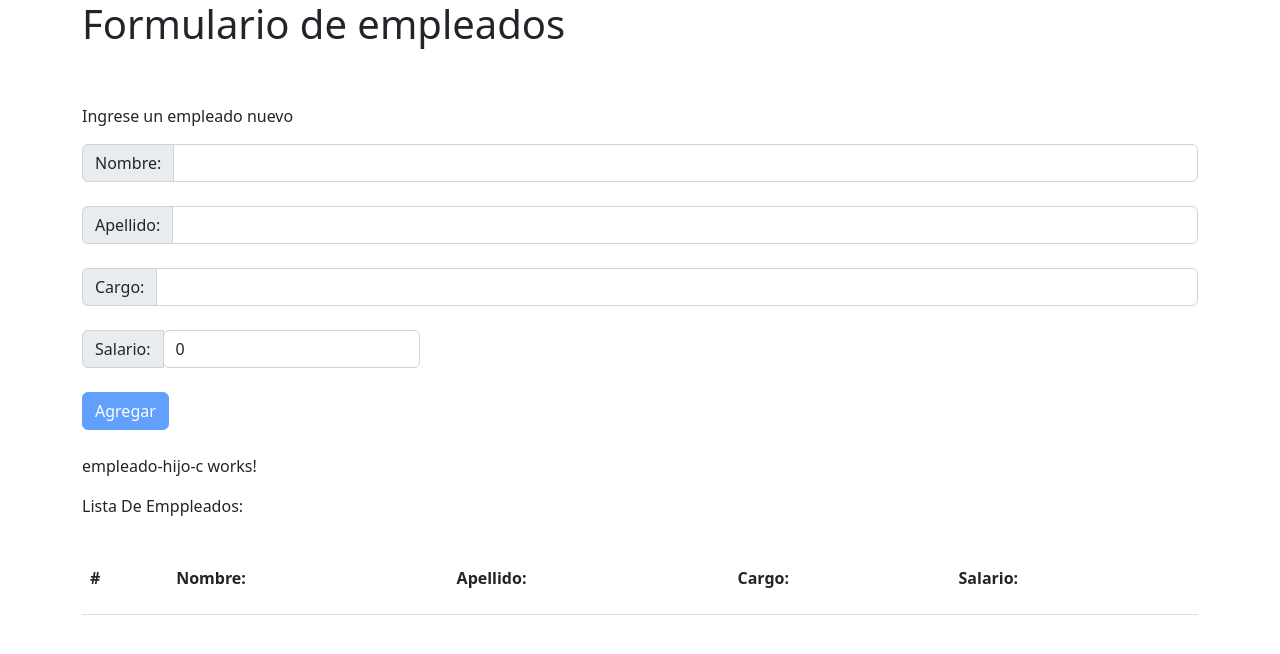
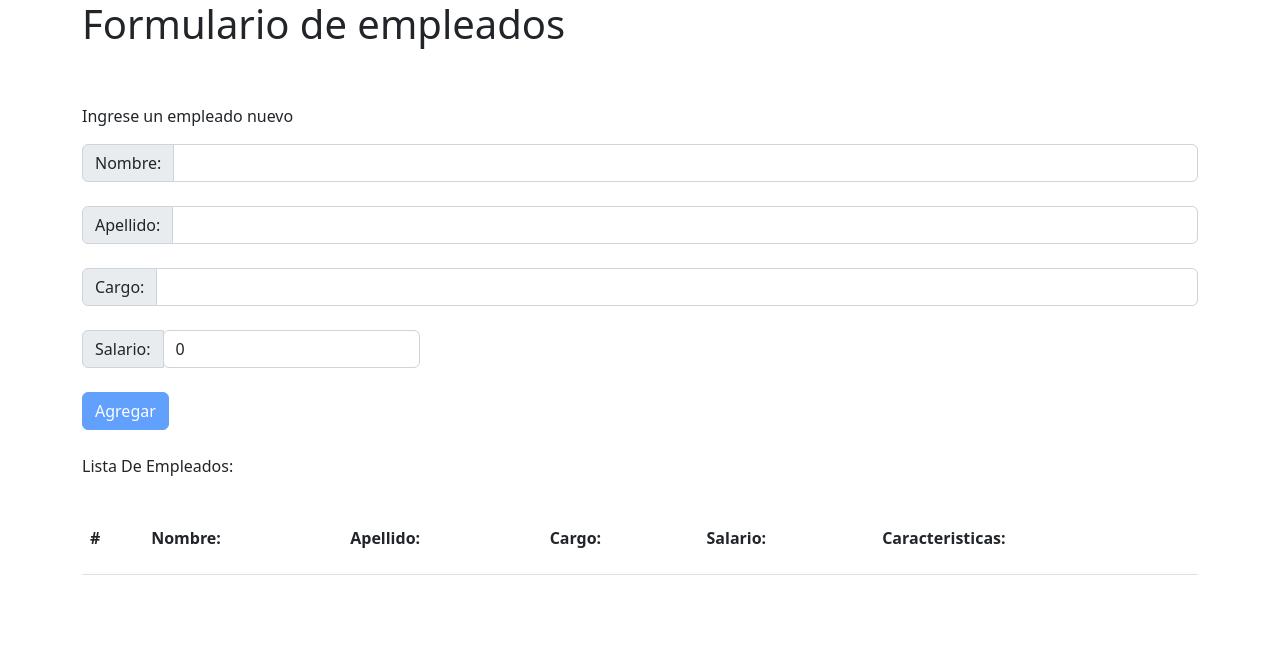
Before and after one commit to BoschEmanuel/angularEmpleado, an Angular app: page / in a window 1280 px wide. Shown: the top 654 px of the page. Built offline with nearby package versions, Linux system fonts and the light colour scheme.

Commit message:
ultimo de comunicacionComponentes

```diff
--- a/src/app/app.module.ts
+++ b/src/app/app.module.ts
@@ -7,13 +7,15 @@ import { AppComponent } from './app.component';
 import { EmpleadosComponent } from './empleados/empleados.component';
 import { EmpleadoComponent } from './empleado/empleado.component';
 import { EmpleadoHijoCComponent } from './empleado-hijo-c/empleado-hijo-c.component';
+import { CaracteristicasEmpleadoCComponent } from './caracteristicas-empleado-c/caracteristicas-empleado-c.component';
 
 @NgModule({
   declarations: [
     AppComponent,
     EmpleadosComponent,
     EmpleadoComponent,
-    EmpleadoHijoCComponent
+    EmpleadoHijoCComponent,
+    CaracteristicasEmpleadoCComponent
   ],
   imports: [
     BrowserModule,
--- /dev/null
+++ b/src/app/caracteristicas-empleado-c/caracteristicas-empleado-c.component.html
@@ -0,0 +1,15 @@
+
+  <form class="form-inline">
+    <div class=" row">
+        <div class="form-group col-md-6">
+            <label for="nuevaCaracteristica" class="sr-only">Caracteristica:</label>
+            <input type="text" [(ngModel)]="nuevaCaracteristica" name="nuevaCaracteristica" id="nuevaCaracteristica" class="form-control">
+
+        </div>
+        <div class="form-group col-md-4">
+            <input type="submit"  class="btn btn-primary mb-2  float-end mt-4" value="Agregar Caracteristica"  (click)="agregaCaracteristicas()">
+        </div>
+    </div>
+
+
+  </form>
--- /dev/null
+++ b/src/app/caracteristicas-empleado-c/caracteristicas-empleado-c.component.ts
@@ -0,0 +1,18 @@
+import { Component, EventEmitter, Output } from '@angular/core';
+
+@Component({
+  selector: 'app-caracteristicas-empleado-c',
+  templateUrl: './caracteristicas-empleado-c.component.html',
+  styleUrls: ['./caracteristicas-empleado-c.component.css']
+})
+export class CaracteristicasEmpleadoCComponent {
+@Output() caracteristicasEmpleados = new EventEmitter<string>();
+
+nuevaCaracteristica:string="";
+
+agregaCaracteristicas(){
+  this.caracteristicasEmpleados.emit(this.nuevaCaracteristica +";");
+  this.nuevaCaracteristica = "";
+}
+
+}
--- a/src/app/empleado-hijo-c/empleado-hijo-c.component.html
+++ b/src/app/empleado-hijo-c/empleado-hijo-c.component.html
@@ -1 +1,55 @@
-<p>empleado-hijo-c works!</p>
+<table class="table">
+    <thead>
+        <tr>
+            <th scope="col-md-1">
+                <p>#</p>
+            </th>
+            <th scope="col-md-2">
+                <p>Nombre:</p>
+            </th>
+            <th scope="col-md-2">
+                <p>Apellido:</p>
+            </th>
+            <th scope="col-md-2">
+                <p>Cargo:</p>
+            </th>
+            <th scope="col-md-2">
+                <p>Salario:</p>
+            </th>
+            <th scope="col-md-2">
+                <p>Caracteristicas:</p>
+            </th>
+        </tr>
+    </thead>
+    <tbody *ngFor="let emp of empleados;let i=index">
+
+        <tr >
+
+          <th scope="row">{{i + 1}}</th>
+          <td>
+            <p><span >{{emp.nombre}}</span></p>
+          </td>
+          <td>
+            <p><span >{{emp.apellido}}</span></p>
+          </td>
+          <td>
+            <p><span>{{emp.cargo}}</span></p>
+          </td>
+          <td>
+            <p><span >{{emp.salario}}</span></p>
+          </td>
+          <td>
+            <span *ngFor="let caracteristica of emp.arrayCaracteristicas;let i=index">{{caracteristica.trim()}} </span>
+
+          </td>
+
+        </tr>
+        <tr scope="row">
+            <td colspan="12">
+                <app-caracteristicas-empleado-c (caracteristicasEmpleados)="agregarCaracteristica($event,emp)"></app-caracteristicas-empleado-c>
+            </td>
+        </tr>
+
+    </tbody>
+
+</table>
--- a/src/app/empleado-hijo-c/empleado-hijo-c.component.ts
+++ b/src/app/empleado-hijo-c/empleado-hijo-c.component.ts
@@ -1,4 +1,5 @@
-import { Component } from '@angular/core';
+import { Component, Input } from '@angular/core';
+import { EmpleadoComponent } from '../empleado/empleado.component';
 
 @Component({
   selector: 'app-empleado-hijo-c',
@@ -6,5 +7,13 @@ import { Component } from '@angular/core';
   styleUrls: ['./empleado-hijo-c.component.css']
 })
 export class EmpleadoHijoCComponent {
+@Input() empleados: Array<EmpleadoComponent>;;
+
+// arrayCaracteristicas = [''];
+
+agregarCaracteristica(nuevaCaracteristica:string,empleado:EmpleadoComponent):void{
+  empleado.arrayCaracteristicas.push(nuevaCaracteristica);
+//this.arrayCaracteristicas.push(nuevaCaracteristica);
+}
 
 }
--- a/src/app/empleado/empleado.component.ts
+++ b/src/app/empleado/empleado.component.ts
@@ -11,5 +11,6 @@ export class EmpleadoComponent {
   apellido:string ="";
   cargo:string="";
   salario:number=0;
+  arrayCaracteristicas = [''];
 
 }
--- a/src/app/empleados/empleados.component.html
+++ b/src/app/empleados/empleados.component.html
@@ -27,57 +27,7 @@
 </form>
 <br>
 
-<app-empleado-hijo-c></app-empleado-hijo-c>
-
-
-<p class="text-capitalize">Lista de emppleados:</p>
+<p class="text-capitalize">Lista de empleados:</p>
 <br>
 
-
-<table class="table">
-    <thead>
-        <tr>
-            <th scope="col">
-                <p>#</p>
-            </th>
-            <th scope="col">
-                <p>Nombre:</p>
-            </th>
-            <th scope="col">
-                <p>Apellido:</p>
-            </th>
-            <th scope="col">
-                <p>Cargo:</p>
-            </th>
-            <th scope="col">
-                <p>Salario:</p>
-            </th>
-        </tr>
-    </thead>
-    <tbody>
-        <tr *ngFor="let emp of empleados;let i=index ">
-          <th scope="row">{{i + 1}}</th>
-          <td>
-            <p><span >{{emp.nombre}}</span></p>
-          </td>
-          <td>
-            <p><span >{{emp.apellido}}</span></p>
-          </td>
-          <td>
-            <p><span>{{emp.cargo}}</span></p>
-          </td>
-          <td>
-            <p><span >{{emp.salario}}</span></p>
-          </td>
-        </tr>
-    </tbody>
-
-</table>
-<!-- <ul>
-    <li >
-
-
-
-
-    </li>
-</ul> -->
+<app-empleado-hijo-c  [empleados]="empleados"></app-empleado-hijo-c>
--- a/tsconfig.json
+++ b/tsconfig.json
@@ -2,6 +2,7 @@
 {
   "compileOnSave": false,
   "compilerOptions": {
+    "strictPropertyInitialization": false,
     "baseUrl": "./",
     "outDir": "./dist/out-tsc",
     "forceConsistentCasingInFileNames": true,
```
Also changed, not shown: src/app/caracteristicas-empleado-c/caracteristicas-empleado-c.component.css (added), 1 other file (tests, documents, lock files or other folders).
